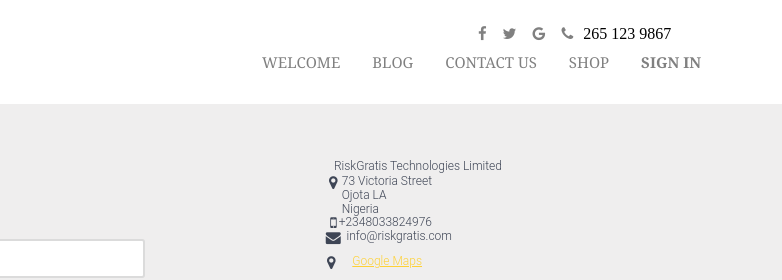
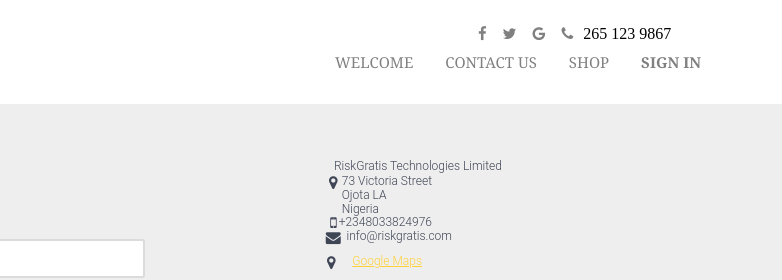
Before and after one commit to peterrson/NewGratisrReal, a plain HTML site: page contact.html in a window 1280 px wide. Shown: the top 280 px of the page, 498-1280 px from the left. Drawn offline with Linux system fonts and the light colour scheme.

Commit message:
modified

```diff
--- a/contact.html
+++ b/contact.html
@@ -134,7 +134,6 @@ address {
               <li><a href="signin.html" class="active" style="font-size: 15px; "><b>SIGN IN</b></a></li>
               <li><a href="shop.html" style="font-size: 15px;">SHOP</a></li>
               <li><a href="contact.html" style="font-size: 15px;">CONTACT US</a></li>
-              <li><a href="layout.html" style="font-size: 15px;">BLOG</a></li>
               <li><a href="index.html" style="font-size: 15px;">WELCOME</a></li>
             </ul>
           </header>
```
Also changed, not shown: shop.html (+0 -1 lines), signin.html (+0 -1 lines).
